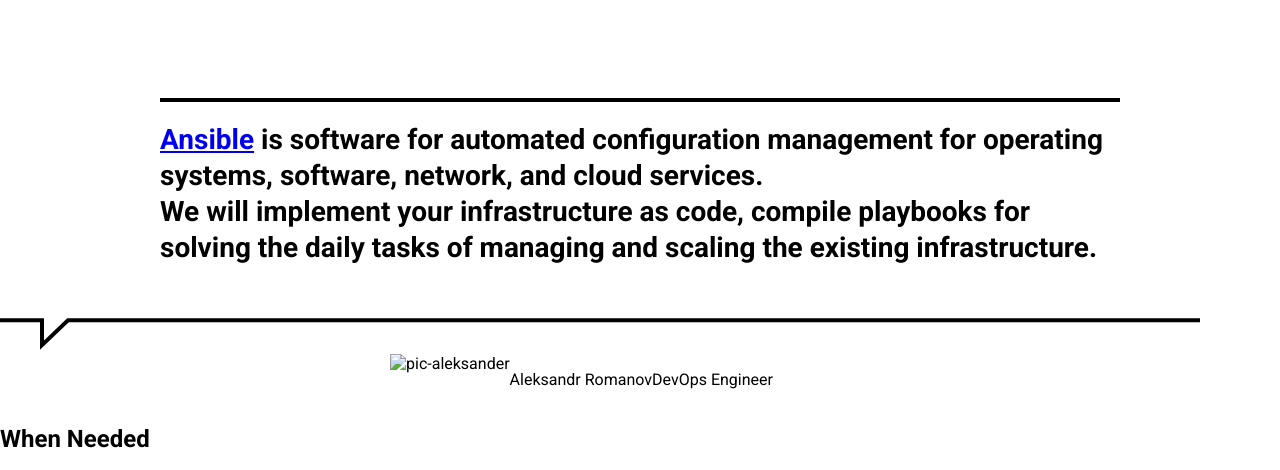
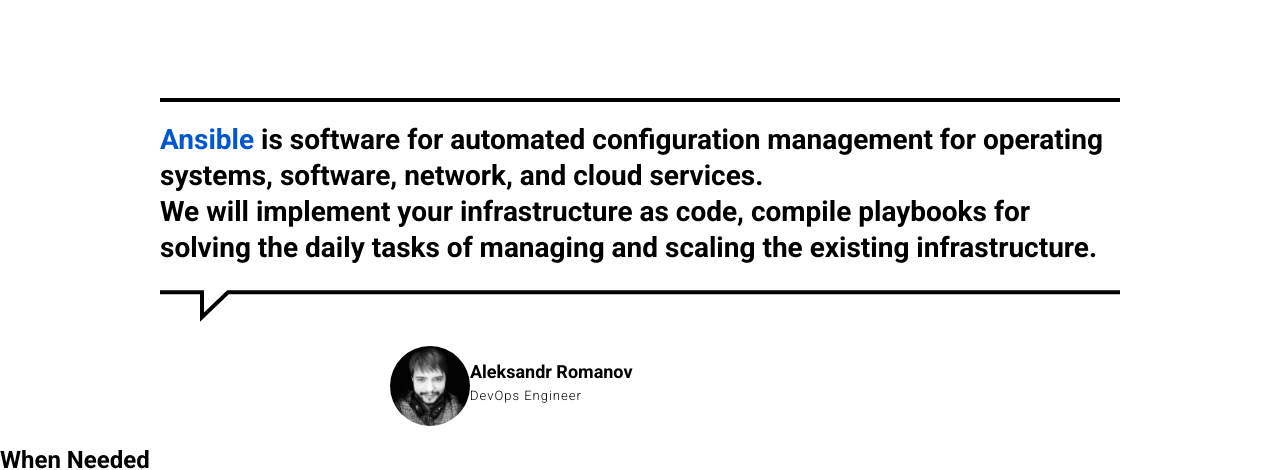
Before and after one commit to Nekishmyakish/TomskSoft, a plain HTML site: page index.html in a window 1280 px wide. Shown: the part 354-824 px from the top of the page. Drawn offline with Linux system fonts and the light colour scheme.

Commit message:
img folder added

```diff
--- a/index.html
+++ b/index.html
@@ -18,23 +18,29 @@
             <h1 class="header__container-ansible">Ansible</h1>
         </div>
         <div class="header__feedback">
+            <div class="header__feedbackContainer">
                 <p class="header__feedback-quote"><a href="https://www.ansible.com/"
-                    class="header__feedback-quote_URL">Ansible</a> is software for automated configuration management
+                        class="header__feedback-quote_URL">Ansible</a> is software for automated configuration
+                    management
                     for operating
                     systems,
                     software, network, and
                     cloud
                     services. <br />
-                We will implement your infrastructure as code, compile playbooks for solving the daily tasks of managing
+                    We will implement your infrastructure as code, compile playbooks for solving the daily tasks of
+                    managing
                     and
                     scaling the existing infrastructure.</p>
-            <svg version="1.1" viewBox="0 0 1200 31.7" width="1200px" height="40px" class="header__feedback-">
+                <div class="header__feedback-bottomLine">
+                    <svg version="1.1" viewBox="0 0 1200 31.7" width="1200px" height="40px">
                         <g>
                             <polygon points="40,31.7 40,4 0,4 0,0 44,0 44,22.3 67.2,0 1200,0 1200,4 68.8,4 "></polygon>
                         </g>
                     </svg>
+                </div>
+            </div>
             <div class="header__feedback-author">
-                <img src="" alt="pic-aleksander" class="header__feedback-author_pic">
+                <img src="./img/author-pic.jpg" alt="pic-aleksander" class="header__feedback-author_pic">
                 <p class="header__feedback-author_name">Aleksandr Romanov</p>
                 <p class="header__feedback-author_proffesion">DevOps Engineer</p>
             </div>
--- a/style.css
+++ b/style.css
@@ -31,7 +31,13 @@
 .header__feedback {
     display: flex;
     flex-direction: column;
-    justify-content: flex-start;
+}
+
+.header__feedbackContainer {
+    display: flex;
+    flex-direction: column;
+    margin-left: auto;
+    margin-right: auto;
 }
 
 .header__feedback-quote {
@@ -40,12 +46,9 @@
     font-weight: bold;
     width: 960px;
     box-sizing: content-box;
-    margin-left: auto;
-    margin-right: auto;
+    margin-bottom: 0;
     border-top: 4px solid #000000;
     padding: 20px 0;
-}
-
 }
 
 .header__feedback-quote_URL {
@@ -53,13 +56,45 @@
     text-decoration: none
 }
 
+.header__feedback-bottomLine {
+    display: block;
+    overflow: hidden;
+    width: 960px;
+    height: 60px;
+    box-sizing: content-box;
+    justify-self: flex-end;
+}
+
 .header__feedback-author {
-    display: flex;
     position: relative;
-    float: left;
     width: 500px;
+    height: 80px;
     box-sizing: content-box;
     margin-left: auto;
     margin-right: auto;
     flex-wrap: wrap-reverse;
 }
+
+.header__feedback-author_pic {
+    display: block;
+    float: left;
+    width: 80px;
+    height: 80px;
+    border-radius: 50%;
+}
+
+.header__feedback-author_name {
+    line-height: 22px;
+    font-size: 18px;
+    font-weight: 600;
+    margin-top: 15px;
+    margin-bottom: 3px;
+}
+
+.header__feedback-author_proffesion {
+    font-size: 13px;
+    line-height: 20px;
+    letter-spacing: 1px;
+    font-weight: 300;
+    margin: 0;
+}
```
Also changed, not shown: img/author-pic.jpg (added). Lines whose indentation alone changed are shown as unchanged.
